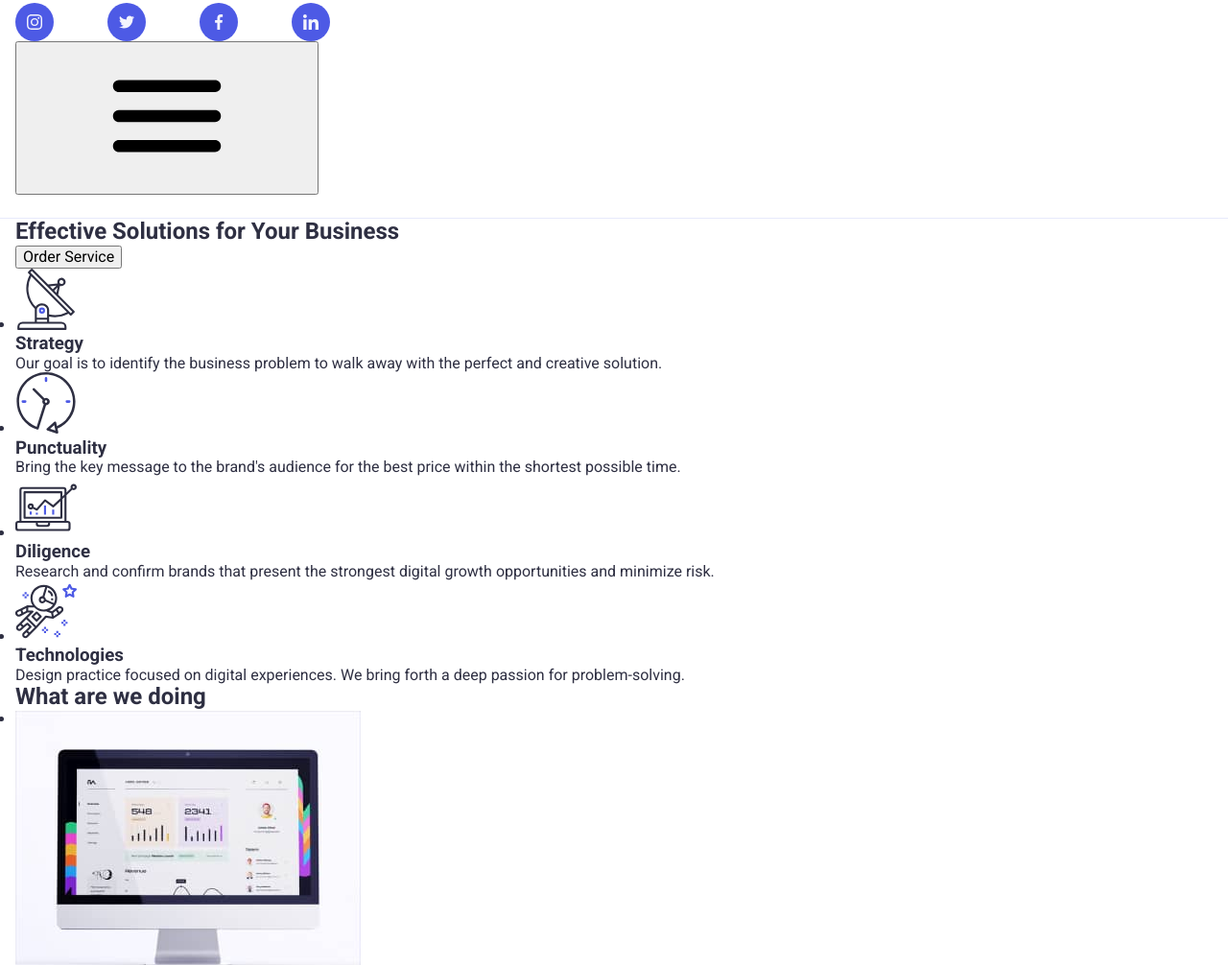
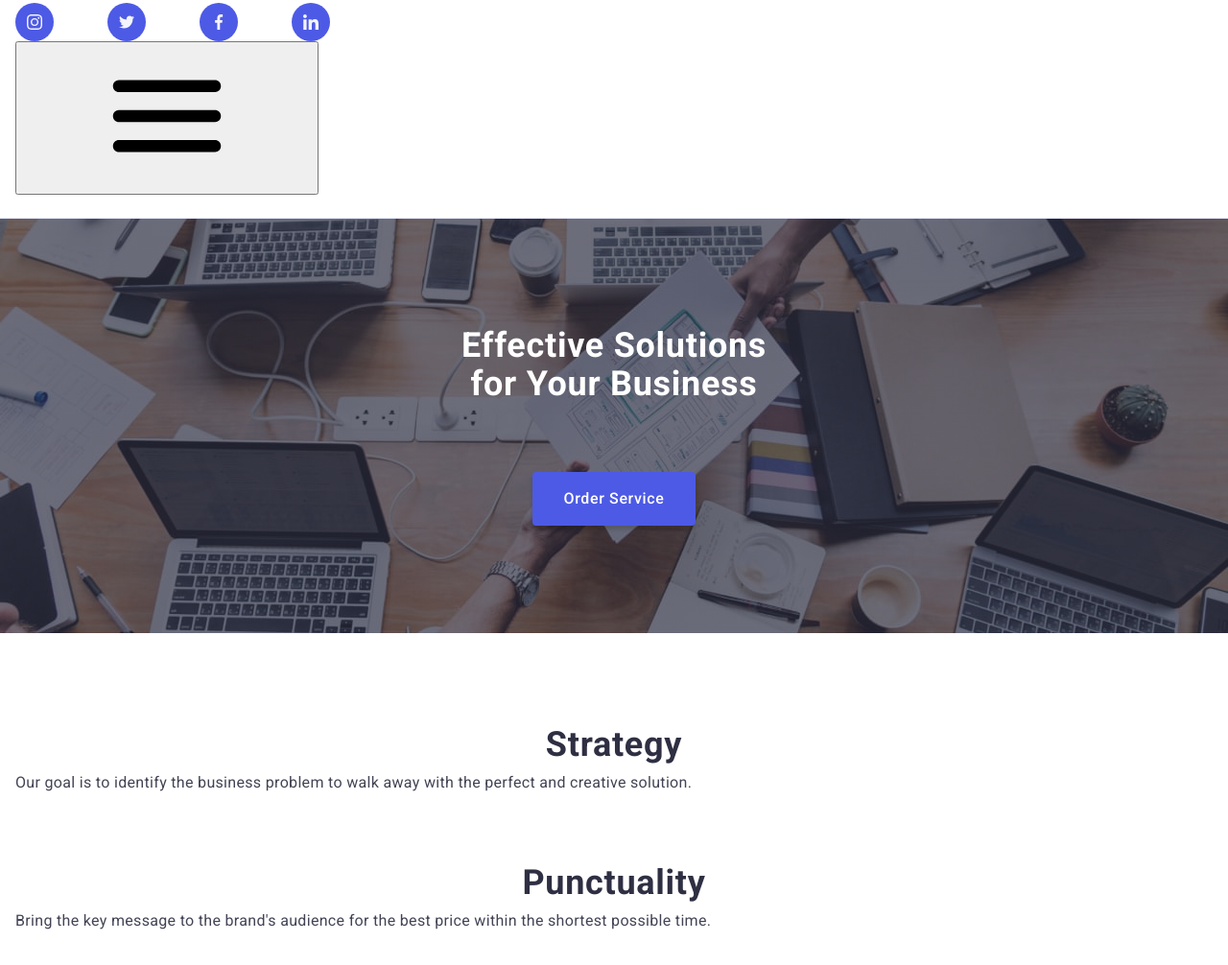
Before and after one commit to Qwimik/WebStudio, a plain HTML site: page index.html in a window 1280 px wide. Shown: the part 649-1655 px from the top of the page at 96% size. Drawn offline with nearby package versions, Linux system fonts and the light colour scheme.

Commit message:
update styles.css

```diff
--- a/css/styles.css
+++ b/css/styles.css
@@ -64,6 +64,9 @@ img {
 .container {
   padding: 0 16px;
   margin: 0 auto;
+}
+.page-section {
+  padding: 96px 0;
 }
 
 /* ============= Header ============= */
@@ -233,3 +236,71 @@ img {
 /* ============= Main ============= */
 
 /* ============= Hero ============= */
+.hero {
+  padding: 0;
+  background-image: linear-gradient(
+      to right,
+      rgba(46, 47, 66, 0.7),
+      rgba(46, 47, 66, 0.7)
+    ),
+    url('../images/hero-bg.jpg');
+  background-repeat: no-repeat;
+  background-position: center;
+}
+.hero .container {
+  min-height: 432px;
+  display: flex;
+  flex-direction: column;
+  justify-content: center;
+  align-items: center;
+  gap: 72px;
+}
+.hero-title {
+  color: var(--white-color);
+  font-size: 36px;
+  line-height: 1.111;
+  letter-spacing: 0.02em;
+  max-width: 319px;
+  text-align: center;
+}
+.hero-btn {
+  color: var(--white-color);
+  font-family: inherit;
+  font-weight: 500;
+  line-height: 1.5;
+  letter-spacing: 0.04em;
+  border: none;
+  outline: none;
+  background-color: var(--iris-color);
+  padding: 16px 32px;
+  box-shadow: 0px 4px 4px rgba(0, 0, 0, 0.15);
+  border-radius: 4px;
+  transition: background-color var(--time-transition) var(--timing-function);
+}
+.hero-btn:hover,
+.hero-btn:focus {
+  background-color: var(--ocean-color);
+}
+
+/* ===== Features ===== */
+.features-list {
+  list-style: none;
+  display: flex;
+  flex-direction: column;
+  row-gap: 72px;
+}
+.feature-icon-container {
+  display: none;
+}
+.features-item-title {
+  text-align: center;
+  font-size: 36px;
+  line-height: 1.111;
+  letter-spacing: 0.02em;
+  margin-bottom: 8px;
+}
+.features-item-text {
+  line-height: 1.5;
+  letter-spacing: 0.02em;
+  color: var(--slate-color);
+}
```
